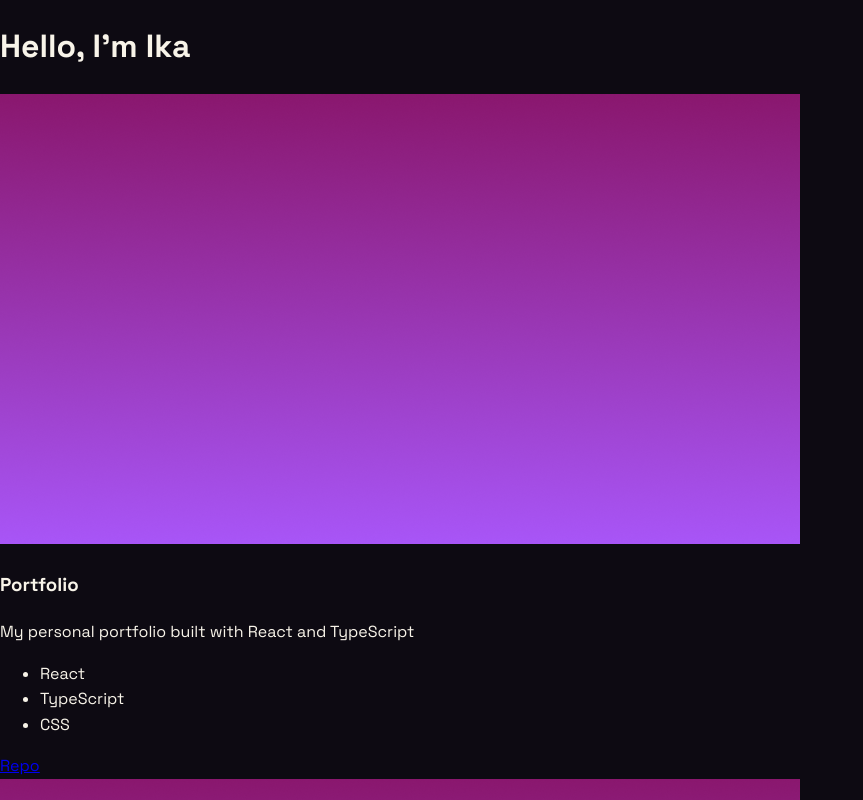
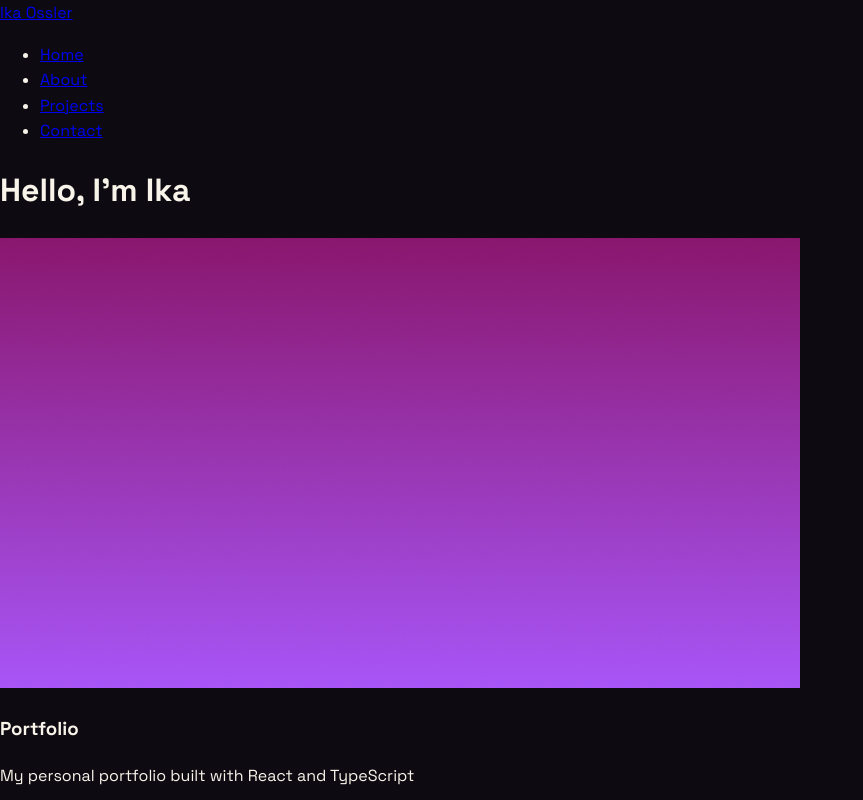
Before and after one commit to ikaossler/ikaossler-portfolio, a React (Vite) app: page / in a window 1280 px wide. Shown: the top 800 px of the page, without its empty margins (0-863 px from the left). Built offline with nearby package versions, Linux system fonts and the light colour scheme.

Commit message:
Add navbar component with anchor links

```diff
--- a/src/App.tsx
+++ b/src/App.tsx
@@ -1,9 +1,11 @@
+import Navbar from './components/Navbar'
 import ProjectList from './components/ProjectList'
 import { projects } from './data/projects'
 
 function App() {
   return (
     <div>
+      <Navbar />
       <h1>Hello, I'm Ika</h1>
       <ProjectList projects={projects} />
     </div>
--- /dev/null
+++ b/src/components/Navbar.tsx
@@ -0,0 +1,20 @@
+import styles from './Navbar.module.css'
+
+function Navbar() {
+  return (
+    <header className={styles.header}>
+      <nav className={styles.nav}>
+        <a href="#home" className={styles.logo}>Ika Ossler</a>
+
+        <ul className={styles.links}>
+          <li><a href="#home">Home</a></li>
+          <li><a href="#about">About</a></li>
+          <li><a href="#projects">Projects</a></li>
+          <li><a href="#contact">Contact</a></li>
+        </ul>
+      </nav>
+    </header>
+  )
+}
+
+export default Navbar
```
Also changed, not shown: src/components/Navbar.module.css (added).
